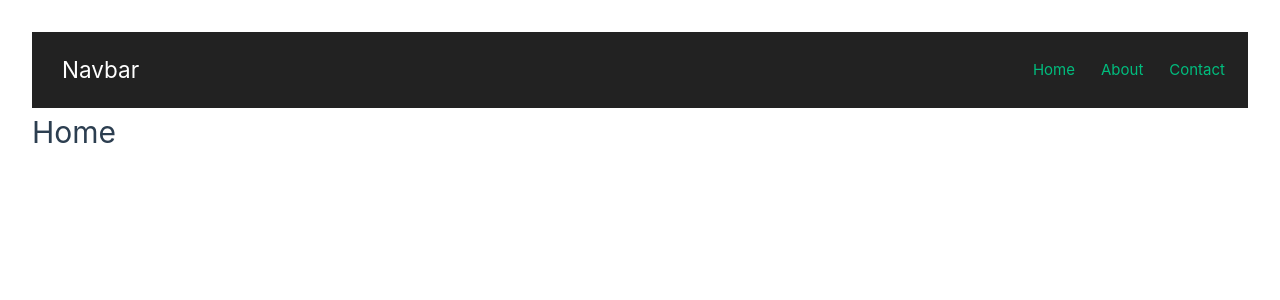
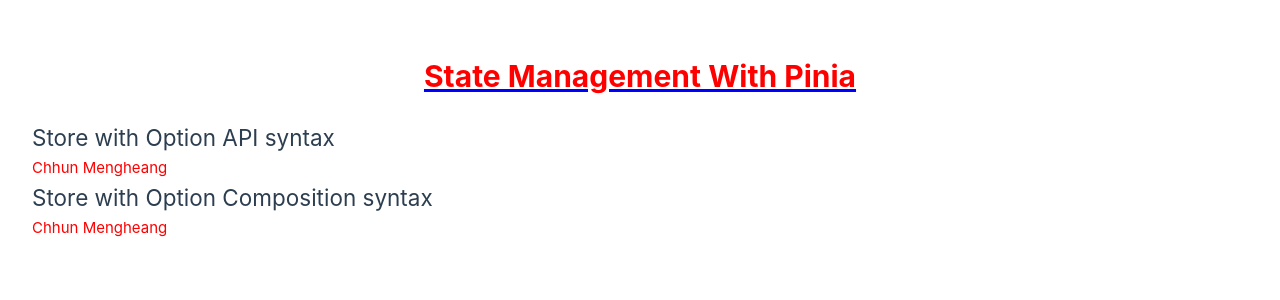
Before and after one commit to Heang-Dev/Vue3, a Vue app: page / in a window 1280 px wide. Shown: the top 300 px of the page. Built offline with nearby package versions, Linux system fonts and the light colour scheme.

Commit message:
State Management with Pinia

```diff
--- a/package.json
+++ b/package.json
@@ -9,6 +9,7 @@
     "preview": "vite preview"
   },
   "dependencies": {
+    "pinia": "^3.0.2",
     "vue": "^3.5.13",
     "vue-router": "^4.5.1"
   },
--- a/src/App.vue
+++ b/src/App.vue
@@ -11,6 +11,7 @@
 import CombineComposable from "@/components/CombineComposable.vue";
 import Layout from "@/Layouts/Layout.vue";
 import Navbar from "@/Views/Navbar.vue";
+import Store from "@/Composable/Store.vue";
 </script>
 
 <template>
@@ -23,8 +24,9 @@
 <!--<ComponentVModel />-->
 <!--<Composable />-->
 <!--	<CombineComposable />-->
-	<Navbar />
-	<Layout />
+<!--	<Navbar />-->
+<!--	<Layout />-->
+	<Store />
 </template>
 
 <style scoped>
--- /dev/null
+++ b/src/Composable/Store.vue
@@ -0,0 +1,27 @@
+<script setup>
+	import { onMounted } from "vue";
+	import { useOptionAPIStore } from "../Stores/OptionAPIStore.js";
+	import { useCompositionAPIStore } from "../Stores/CompositionAPIStore.js";
+
+	const userStore = useOptionAPIStore();
+	const userStore2 = useCompositionAPIStore();
+
+	onMounted(() => userStore.fetchUser());
+	onMounted(() => userStore2.fetchUser2());
+</script>
+
+<template>
+	<h1 class="title">State Management With Pinia</h1>
+	<h2>Store with Option API syntax</h2>
+	<p>
+		<span>{{ userStore.full_name }}</span>
+	</p>
+	<h2>Store with Option Composition syntax</h2>
+	<p>
+		<span>{{ userStore2.full_name }}</span>
+	</p>
+</template>
+
+<style scoped>
+
+</style>
--- /dev/null
+++ b/src/Stores/CompositionAPIStore.js
@@ -0,0 +1,25 @@
+import { computed, ref} from "vue";
+import { defineStore} from "pinia";
+
+export const useCompositionAPIStore = defineStore('user2', () => {
+    const first_name = ref("");
+    const last_name = ref("");
+    const avatar_url = ref("");
+
+    const full_name = computed(() => {
+        return first_name.value + " " + last_name.value;
+    });
+
+    const fetchUser2 = () => {
+        first_name.value = "Chhun";
+        last_name.value = "Mengheang";
+    }
+
+    return {
+        first_name,
+        last_name,
+        avatar_url,
+        full_name,
+        fetchUser2,
+    }
+})
--- /dev/null
+++ b/src/Stores/OptionAPIStore.js
@@ -0,0 +1,20 @@
+import { defineStore } from "pinia";
+
+export const useOptionAPIStore = defineStore('user', {
+    state: () => ({
+        first_name: "",
+        last_name: "",
+        avatar_url: "",
+    }),
+
+    getters: {
+        full_name: (state) => state.first_name + " " + state.last_name,
+    },
+
+    actions: {
+        fetchUser() {
+            this.first_name = "Chhun";
+            this.last_name = "Mengheang";
+        },
+    }
+})
--- a/src/main.js
+++ b/src/main.js
@@ -1,11 +1,14 @@
-import './assets/main.css'
+import './assets/main.css';
 
-import { createApp } from 'vue'
-import App from './App.vue'
+import { createApp } from 'vue';
+import { createPinia } from "pinia";
+import App from './App.vue';
 
 import router from "./router.js";
 
+const pinia = createPinia();
 const app = createApp(App);
 
+app.use(pinia);
 app.use(router);
 app.mount('#app')
```
Also changed, not shown: 1 other file (tests, documents, lock files or other folders).
